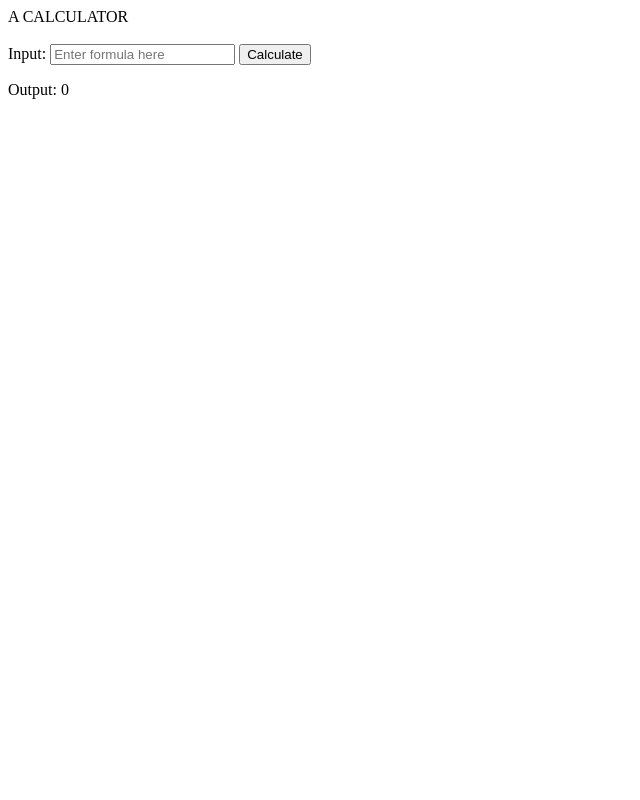
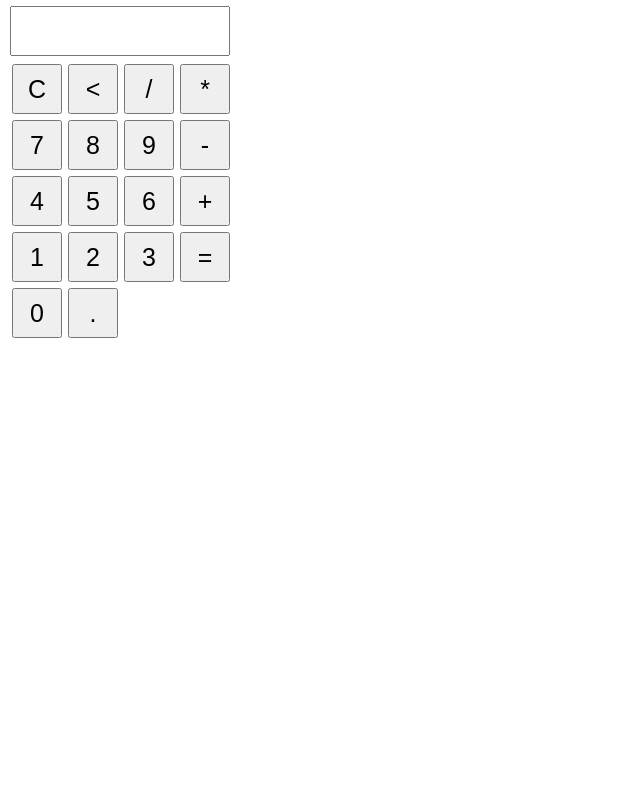
Before and after one commit to erperreault/django-learning, a Django app: page /calc/ in a window 1280 px wide. Shown: the whole page, without its empty margins (0-640 px from the left). Run offline with Django 3.2, Linux system fonts and the light colour scheme.

Commit message:
reformat with buttons and screen

```diff
--- a/calc/templates/calc/index.html
+++ b/calc/templates/calc/index.html
@@ -1,22 +1,100 @@
 <html>
     <body>
-        <header>A CALCULATOR</header><br>
+        <div class="main">
+            <form name="form">
+                <input class="screen" name="screen" readonly="readonly">
+            </form>
 
-        <label for="input">Input:</label>
-        <input placeholder="Enter formula here" id="input">
-        <button onclick="getValue();">Calculate</button>
-        <p>Output: <span id="output">0</span></p>
+            <table>
+                <tr>
+                    <td><input class="button" type="button" value="C" onclick=reset()></td>
+                    <td><input class="button" type="button" value="<" onclick=back_one()></td>
+                    <td><input class="button" type="button" value="/" onclick=insert_operator("/")></td>
+                    <td><input class="button" type="button" value="*" onclick=insert_operator("*")></td>
+                </tr>
+                <tr>
+                    <td><input class="button" type="button" value="7" onclick=insert(7)></td>
+                    <td><input class="button" type="button" value="8" onclick=insert(8)></td>
+                    <td><input class="button" type="button" value="9" onclick=insert(9)></td>
+                    <td><input class="button" type="button" value="-" onclick=insert_operator("-")></td>
+                </tr>
+                <tr>
+                    <td><input class="button" type="button" value="4" onclick=insert(4)></td>
+                    <td><input class="button" type="button" value="5" onclick=insert(5)></td>
+                    <td><input class="button" type="button" value="6" onclick=insert(6)></td>
+                    <td><input class="button" type="button" value="+" onclick=insert_operator("+")></td>
+                </tr>
+                <tr>
+                    <td><input class="button" type="button" value="1" onclick=insert(1)></td>
+                    <td><input class="button" type="button" value="2" onclick=insert(2)></td>
+                    <td><input class="button" type="button" value="3" onclick=insert(3)></td>
+                    <td><input class="button" type="button" value="=" onclick=solve()></td>
+                </tr>
+                <tr>
+                    <td><input class="button" type="button" value="0" onclick=insert(0)></td>
+                    <td><input class="button" type="button" value="." onclick=insert_dot(".")></td>
+                </tr>
+            </table>
+
+        </div>
 
         <script>
-            function getValue() {
-                let input = document.getElementById("input");
-                input.addEventListener("keyup", function(event) {
-                    if (event.keyCode == 13) {
-                        let value = input.value;
-                        document.getElementById("output").innerHTML = value;
-                    }
-                })
+            function insert(num) {
+                document.form.screen.value = document.form.screen.value + num;
             }
+
+            function insert_operator(symbol) {
+                let re = /[\/*-+]/;
+                if (document.form.screen.value.match(re)) {
+                    return
+                } else {
+                    document.form.screen.value += symbol;
+                }
+            }
+
+            function insert_dot() {
+                let re = /[\/*-+]/;
+                let current_num = "";
+                if (document.form.screen.value.match(re)) {
+                    current_num = document.form.screen.value.split(re)[1];
+                } else {
+                    current_num = document.form.screen.value;
+                }
+
+                if (!current_num.includes(".")) {
+                    document.form.screen.value += ".";
+                }
+            }
+
+            function reset() {
+                document.form.screen.value = "";
+            }
+
+            function back_one() {
+                document.form.screen.value = document.form.screen.value.slice(0, -1);
+            }
+
         </script>
+
+        <style>
+            *{
+                margin:2;
+                padding:0;
+            }
+
+            .button {
+                width:50;
+                height:50;
+                font-size:25;
+            }
+
+            .screen {
+                width:220;
+                height:50;
+                font-size:25;
+                text-align:right;
+            }
+        </style>
+
     </body>
 </html>
```
